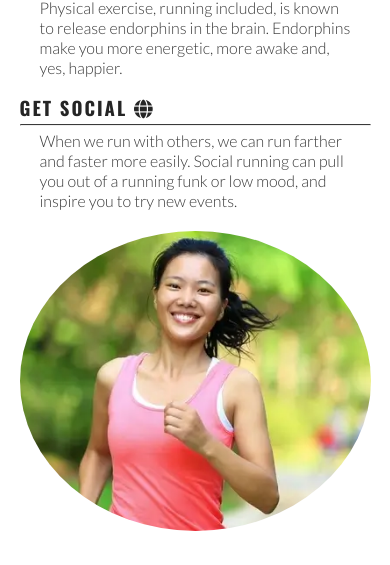
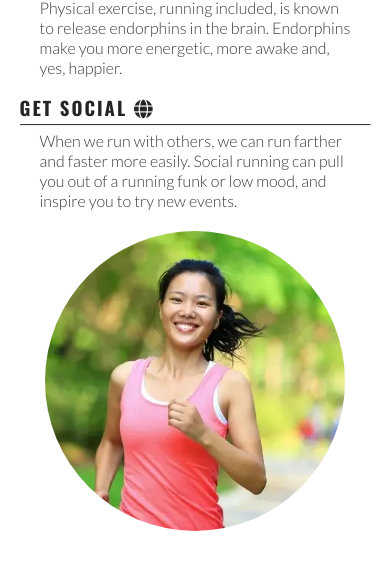
Before and after one commit to Nikkig087/loveRunning, a plain HTML site: page index.html in a window 390 px wide. Shown: the part 1145-1710 px from the top of the page. Drawn offline with nearby package versions, Linux system fonts and the light colour scheme.

Commit message:
Add circular image to reason section mobile

```diff
--- a/assets/css/style.css
+++ b/assets/css/style.css
@@ -174,10 +174,20 @@ main{
 }
 
 #circle-cover-bg{
-    background:url("../images/reasons-image.webp") no-repeat center center/cover;
+    background:url("../images/reasons-image.webp") no-repeat top center/cover;
     border-radius: 50%; /*this makes background image a circle */
-    min-width: 300px;
-    min-height: 300px;
+    width: 90vw;
+    height: 90vw;
+    margin-bottom: 20px;
+    max-width: 300px; /*image will never be anymore*/
+    max-height: 300px; /*image will never be anymore*/
+}
+
+/*put image in center of screen for mobile */
+#benefits-image {
+    display: flex;
+    align-items: center;
+    justify-content: center;
 }
 /*Footer*/
 #social-networks{
```
